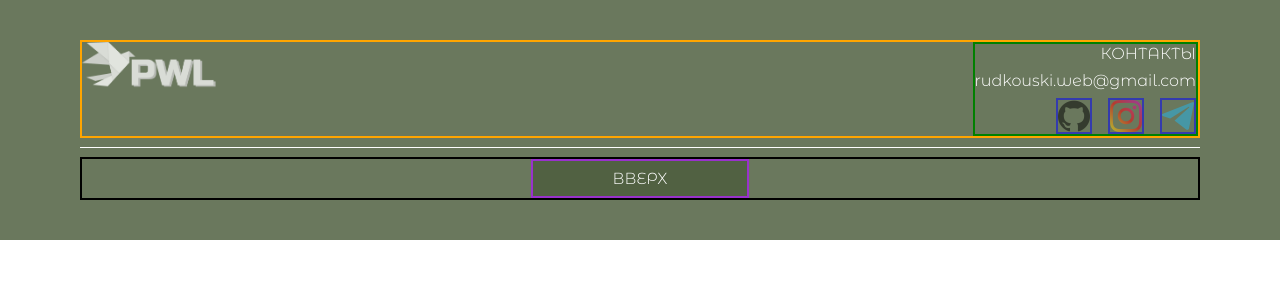
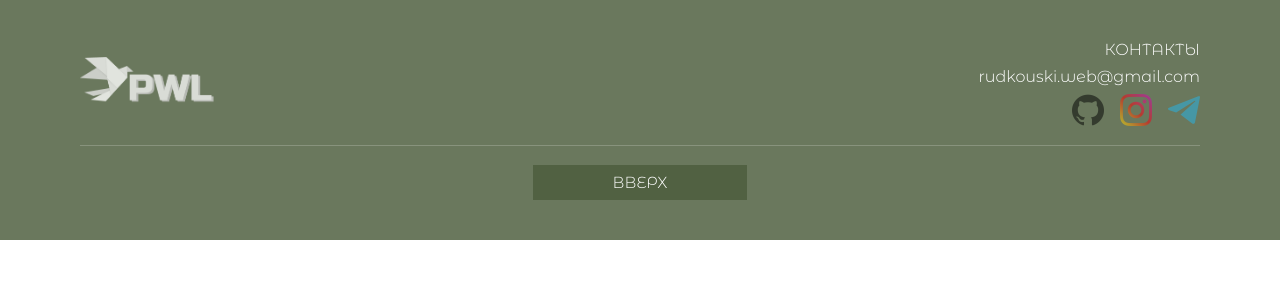
Before and after one commit to RudWhale/Croc-Game, a Next.js app: page / in a window 1280 px wide. Shown: the top 300 px of the page. Built offline with nearby package versions, Linux system fonts and the light colour scheme.

Commit message:
Removing unnecessary borders, aligning UpBlocks, changing the transparency of the split line

```diff
--- a/src/app/Styles/footer.module.scss
+++ b/src/app/Styles/footer.module.scss
@@ -13,7 +13,7 @@
     &_upBlock {
         display: flex;
         justify-content: space-between;
-        border: 2px solid orange;
+        align-items: center;
 
         &_logo {
 
@@ -28,7 +28,6 @@
         }
 
         &_contacts {
-            border: 2px solid green;
             display: flex;
             flex-direction: column;
             align-items: flex-end;
@@ -43,7 +42,6 @@
 
                 &_el {
                     opacity: 0.5;
-                    border: 2px solid blue;
                     margin-left: 2vh;
                     width: 4vh;
                     height: 4vh;
@@ -58,17 +56,16 @@
 
     &_line {
         border-top: 1px solid white;
+        opacity: 0.2;
     }
 
     &_downBlock {
         display: flex;
         justify-content: center;
-        border: 2px solid black;
 
         &_btn {
             background-color: rgba($color: #2B3F19, $alpha: 0.4);
             font-size: 15;
-            border: 2px solid darkorchid;
             padding: 1vh 10vh;
 
             transition: .3s;
```
